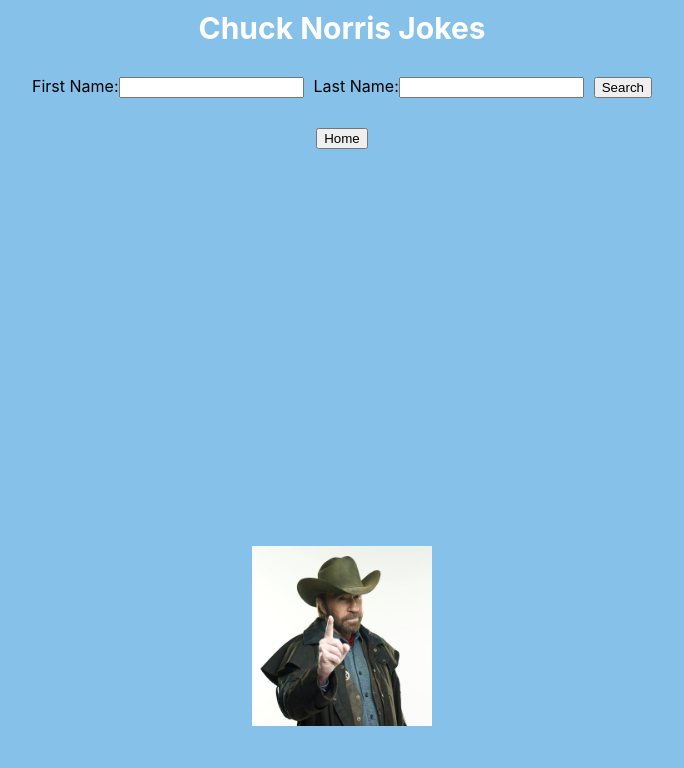
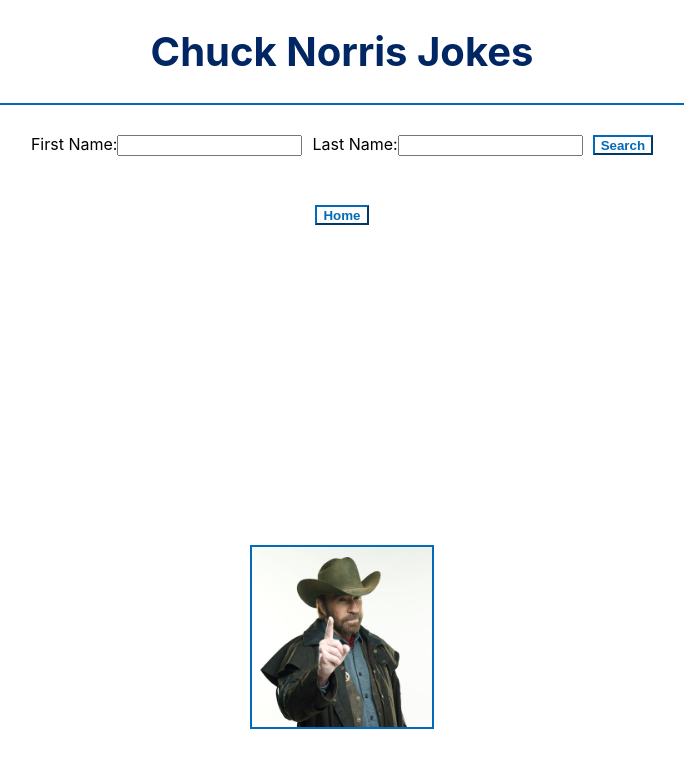
Before and after one commit to Littletreasure/chuck_test_fe, a React (Create React App) app: page / in a window 1280 px wide. Both pictures are taken after a click on the button "Search". Shown: the top 768 px of the page, without its empty margins (298-982 px from the left). Built offline with nearby package versions, Linux system fonts and the light colour scheme.

Commit message:
implemented infinite scroll some styling

```diff
--- a/src/App.js
+++ b/src/App.js
@@ -47,8 +47,8 @@
           />
         )}
         {jokeList ? null : (
-          <div className="Image">
-            <img src={chuck} alt="chuck" width="180" />
+          <div className="ImageDiv">
+            <img className="Image" src={chuck} alt="chuck" width="180" />
           </div>
         )}
       </div>
--- a/src/components/Buttons.js
+++ b/src/components/Buttons.js
@@ -27,7 +27,7 @@
         {!this.state.clicked ? (
           <div className="ButtonList">
             <div className="Buttons">
-              <p>Click here for a random joke</p>
+              <p className="text">Click here for a random joke</p>
               <button
                 className="Button"
                 type="submit"
@@ -37,7 +37,7 @@
               </button>
             </div>
             <div className="Buttons">
-              <p>Click here to customize the name</p>
+              <p className="text">Click here to customize the name</p>
               <button
                 className="Button"
                 type="submit"
@@ -47,7 +47,7 @@
               </button>
             </div>
             <div className="Buttons">
-              <p>Never-ending Joke List</p>
+              <p className="text">Never-ending Joke List</p>
               <button
                 className="Button"
                 type="submit"
--- a/src/components/Header.js
+++ b/src/components/Header.js
@@ -3,8 +3,8 @@
 
 const Header = () => {
   return (
-    <header>
-      <h1 className="Header">Chuck Norris Jokes</h1>
+    <header className="Header">
+      <h1>Chuck Norris Jokes</h1>
     </header>
   );
 };
--- a/src/components/Joke.js
+++ b/src/components/Joke.js
@@ -10,7 +10,9 @@
       <div className="Joke">
         <p>{this.props.joke}</p>
 
-        <button onClick={this.onClick}>Home</button>
+        <button className="button" onClick={this.onClick}>
+          Home
+        </button>
       </div>
     );
   }
--- a/src/components/JokeList.js
+++ b/src/components/JokeList.js
@@ -10,16 +10,7 @@
   onHomeClick = () => {
     this.props.handleHomeClick();
   };
-  // onMoreClick = () => {
-  //   this.setState({ isLoading: true }, () => {
-  //     api.getJokeList().then(jokes => {
-  //       this.setState({
-  //         jokes: [...this.state.jokes, ...jokes],
-  //         isLoading: false
-  //       });
-  //     });
-  //   });
-  // };
+
   componentDidMount() {
     window.addEventListener("scroll", this.handleScroll);
     api.getJokeList().then(jokes => {
@@ -46,16 +37,19 @@
     const { jokes, isLoading } = this.state;
     return (
       <div className="Jokes" onScroll={this.handleScroll}>
-        <div className="buttons">
-          <button onClick={this.onHomeClick}>Home</button>
+        <div>
+          <button className="button" onClick={this.onHomeClick}>
+            Home
+          </button>
         </div>
         {jokes.map(joke => {
-          return <p key={joke.id}>- {joke.joke}</p>;
+          return (
+            <p className="joke" key={joke.id}>
+              - {joke.joke}
+            </p>
+          );
         })}
-        {isLoading && <div>Loading...</div>}
-        <div className="buttons">
-          <button onClick={this.onHomeClick}>Home</button>
-        </div>
+        {isLoading && <div className="loading">Loading...</div>}
       </div>
     );
   }
--- a/src/components/Search.js
+++ b/src/components/Search.js
@@ -53,7 +53,9 @@
                 onChange={this.handleChange}
               ></input>
             </label>
-            <button type="submit">Search</button>
+            <button className="button" type="submit">
+              Search
+            </button>
           </form>
           {error ? <p>Please complete both fields</p> : null}
         </div>
--- a/src/styles/App.css
+++ b/src/styles/App.css
@@ -1,29 +1,39 @@
 .App {
   display: flex;
   flex-direction: column;
-  align-items: center;
+  align-items: stretch;
   text-align: center;
-  background-color: #85c1e9;
+  background-color: #fff;
   min-height: 100vh;
+  min-width: 100vw;
 }
 
 .Header {
   display: flex;
-  flex-direction: column;
+  flex-direction: row;
   align-items: center;
-  margin-top: 0px;
-  padding-top: 10px;
-  justify-content: flex-start;
-  font-size: 30px;
-  color: white;
+  min-width: 100vw;
+  justify-content: center;
+  font-size: 20px;
+  color: #002663;
+  border-bottom-width: 2px;
+  border-bottom-style: solid;
+  border-color: #046ab8;
 }
 
 .Back {
   margin-top: 20px;
 }
-.Image {
+.ImageDiv {
   display: flex;
   flex-direction: column;
   align-items: center;
   justify-content: flex-start;
+  margin-bottom: 10px;
 }
+.Image {
+  border-color: #046ab8;
+  border-width: 2px;
+  border-style: solid;
+}
+/* #0494CD #046ab8 #002663 */
--- a/src/styles/Buttons.css
+++ b/src/styles/Buttons.css
@@ -3,20 +3,28 @@
   flex-direction: column;
   align-items: center;
   justify-content: flex-start;
-  min-height: 60vh;
+  min-height: 55vh;
 }
 .Buttons {
   display: flex;
   flex-direction: row;
   align-items: center;
+  margin-top: 10px;
 }
 
 .Button {
   height: 20px;
   margin-left: 10px;
+  border-color: #046ab8;
+  color: #046ab8;
+  background-color: white;
+  font-weight: bold;
 }
 .ButtonList {
   display: flex;
   flex-direction: column;
   align-items: center;
 }
+.text {
+  color: black;
+}
--- a/src/styles/Joke.css
+++ b/src/styles/Joke.css
@@ -1,6 +1,14 @@
 .Joke {
   font-size: 20px;
-  min-height: 60vh;
+  min-height: 55vh;
   margin-left: 20px;
   margin-right: 20px;
+  color: black;
 }
+.button {
+  height: 20px;
+  background-color: white;
+  border-color: #046ab8;
+  color: #046ab8;
+  font-weight: bold;
+}
--- a/src/styles/JokeList.css
+++ b/src/styles/JokeList.css
@@ -1,9 +1,32 @@
 .Jokes {
   font-size: 20px;
   min-height: 80vh;
-  margin-left: 20px;
-  margin-right: 20px;
+  /* min-width: 90vw; */
+  max-width: 100vw;
+  margin-bottom: 10px;
+  padding-bottom: 10px;
 }
-.buttons {
+.button {
   margin-bottom: 20px;
+  margin-top: 20px;
+  height: 20px;
+  background-color: white;
+  border-color: #046ab8;
+  color: #046ab8;
+  font-weight: bold;
 }
+
+.joke:nth-child(even) {
+  background-color: #0494cd;
+  color: white;
+}
+.joke {
+  background-color: white;
+  margin-block-start: 0px;
+  margin-block-end: 0px;
+  padding: 5px;
+  color: #046ab8;
+}
+.loading {
+  color: red;
+}
--- a/src/styles/Search.css
+++ b/src/styles/Search.css
@@ -1,5 +1,10 @@
 .Home {
   margin-top: 30px;
+  height: 20px;
+  background-color: white;
+  border-color: #046ab8;
+  color: #046ab8;
+  font-weight: bold;
 }
 .Form {
   padding-top: 10px;
@@ -7,3 +12,10 @@
 .label {
   margin-right: 10px;
 }
+.button {
+  height: 20px;
+  background-color: white;
+  border-color: #046ab8;
+  color: #046ab8;
+  font-weight: bold;
+}
--- a/src/utils/api.js
+++ b/src/utils/api.js
@@ -15,7 +15,7 @@
 export const getJokeList = () => {
   return axios
     .get(
-      "http://api.icndb.com/jokes/random/15?exclude=[explicit]&&escape=javascript"
+      "http://api.icndb.com/jokes/random/20?exclude=[explicit]&&escape=javascript"
     )
     .then(response => {
       return response.data.value;
```
